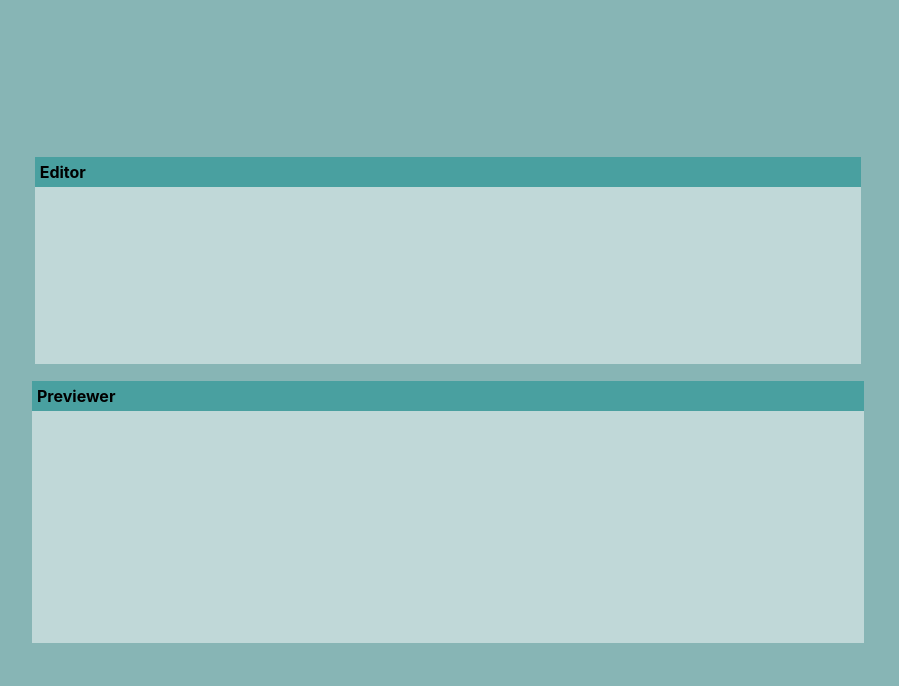
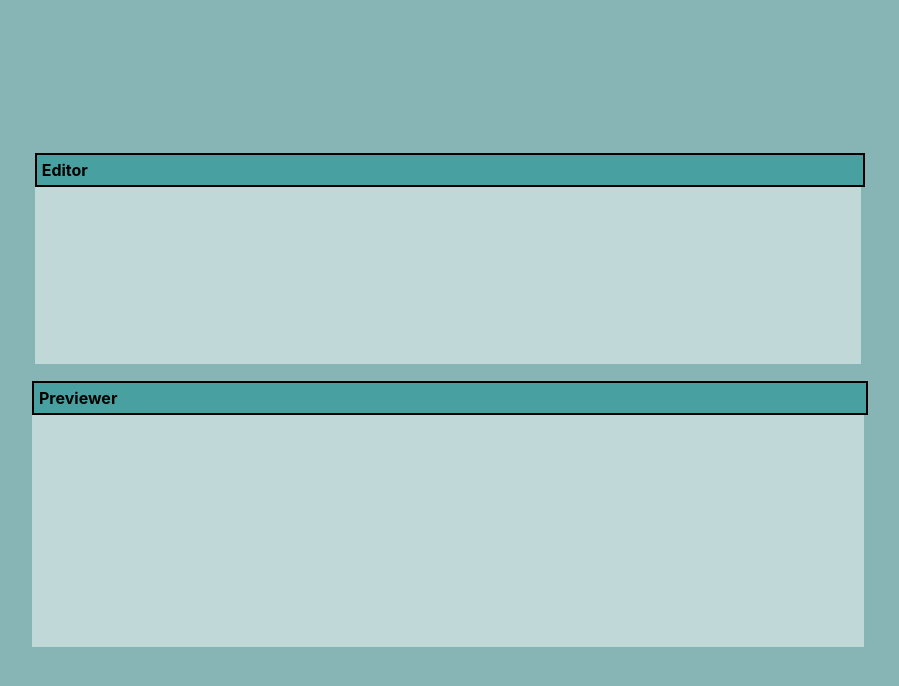
Before and after one commit to sarrietav-dev/markdown-prev, a React (Create React App) app: page / in a window 1280 px wide. Shown: the top 686 px of the page, without its empty margins (192-1091 px from the left). Built offline with nearby package versions, Linux system fonts and the light colour scheme.

Commit message:
Added border to toolbar

```diff
--- a/src/components/Editor.js
+++ b/src/components/Editor.js
@@ -11,7 +11,7 @@ function Editor() {
 
     return (
         <div className="editorWrapper">
-            <div className="toolbar">
+            <div className="toolbar border">
                 <h4>Editor</h4>
             </div>
             <textarea
--- a/src/components/Previewer.js
+++ b/src/components/Previewer.js
@@ -9,7 +9,7 @@ function Previewer() {
 
     return (
         <div className="previewWrapper">
-            <div className="toolbar">
+            <div className="toolbar border">
                 <h4>Previewer</h4>
             </div>
             <div
--- a/src/static/App.css
+++ b/src/static/App.css
@@ -45,3 +45,7 @@ h4 {
 .toolbar h4 {
     padding: 5px ;
 }
+
+.border {
+    border: 2px solid black;
+}
```
Also changed, not shown: 1 other file (tests, documents, lock files or other folders).
